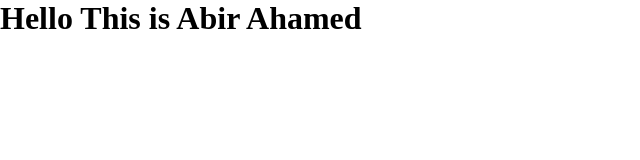
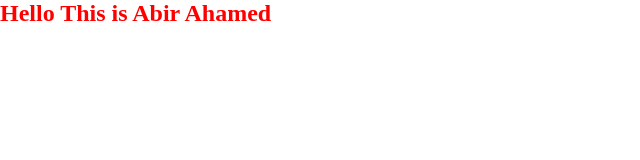
Before and after one commit to abirahamed/ZTM, a plain HTML site: page index.html in a window 1280 px wide. Shown: the whole page, without its empty margins (0-640 px from the left). Drawn offline with Linux system fonts and the light colour scheme.

Commit message:
css added

```diff
--- a/index.html
+++ b/index.html
@@ -8,6 +8,6 @@
     <link rel="stylesheet" href="./style.css" />
   </head>
   <body>
-    <h1>Hello This is Abir Ahamed</h1>
+    <h2>Hello This is Abir Ahamed</h2>
   </body>
 </html>
--- a/style.css
+++ b/style.css
@@ -2,3 +2,6 @@
   margin: 0;
   padding: 0;
 }
+h2 {
+  color: red;
+}
```
